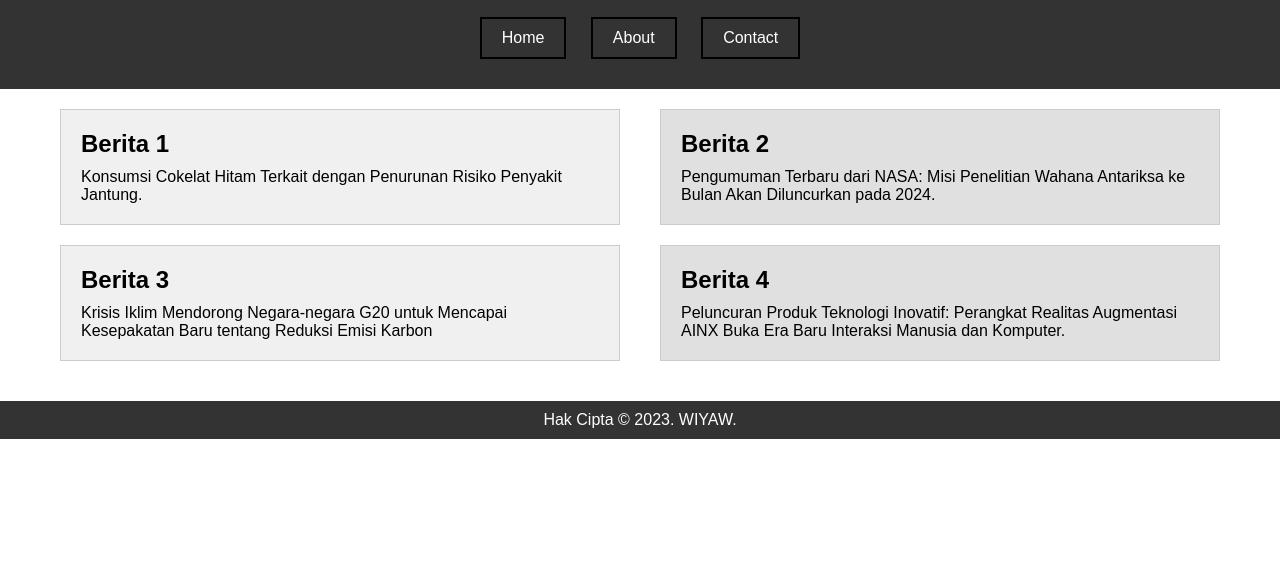
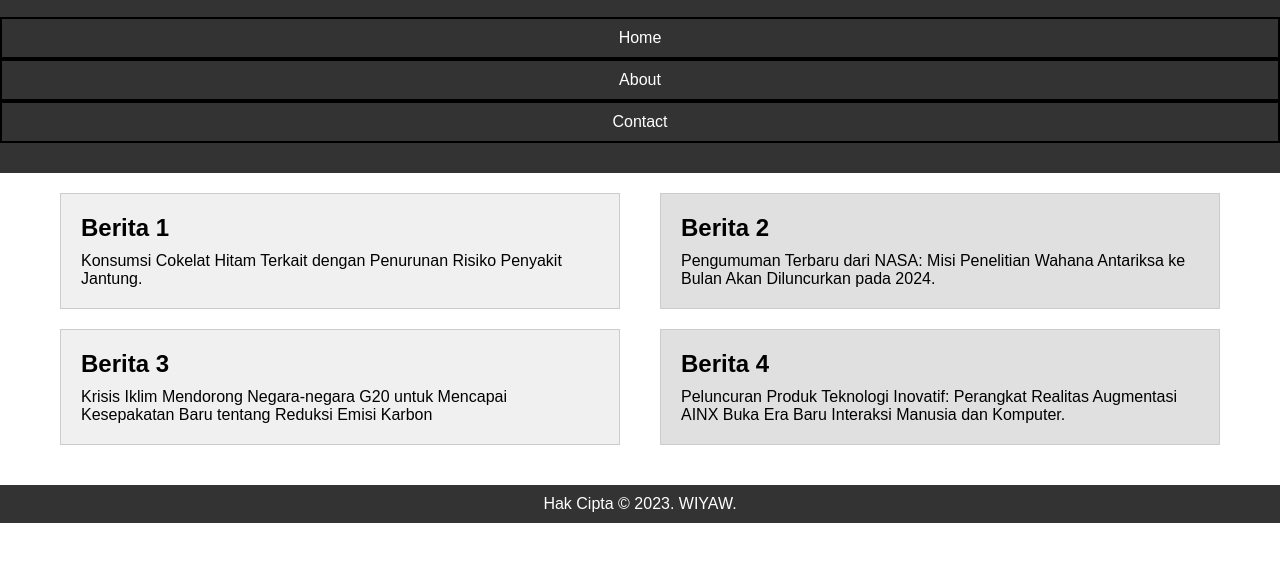
Before and after one commit to YahyaWiryateja/desweb1tugasindividu, a plain HTML site: page index.html in a window 1280 px wide. Shown: the part 50-612 px from the top of the page. Drawn offline with Linux system fonts and the light colour scheme.

Commit message:
index.html

```diff
--- a/index.html
+++ b/index.html
@@ -4,21 +4,6 @@
     <meta charset="UTF-8">
     <meta name="viewport" content="width=device-width, initial-scale=1.0">
     <link rel="stylesheet" href="style.css">
-    <style>
-        /* Tambahkan gaya untuk kotak menu */
-        .menu-box {
-            display: inline-block;
-            padding: 10px 20px;
-            border: 2px solid #000;
-            color: #fff; /* Ganti warna teks menjadi putih */
-            margin: 0 10px;
-        }
-
-        /* Tambahkan gaya untuk kotak menu kontainer */
-        .menu-container {
-            margin: 20px 0;
-        }
-    </style>
     <title>Menit.com</title>
 </head>
 <body>
```
